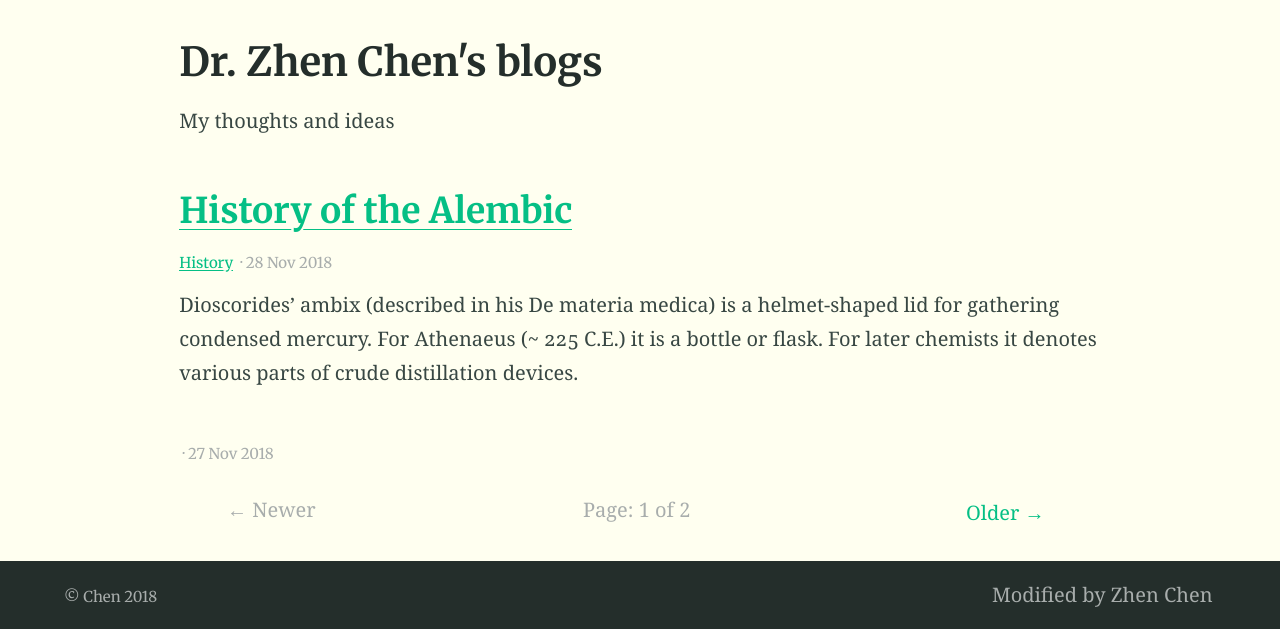
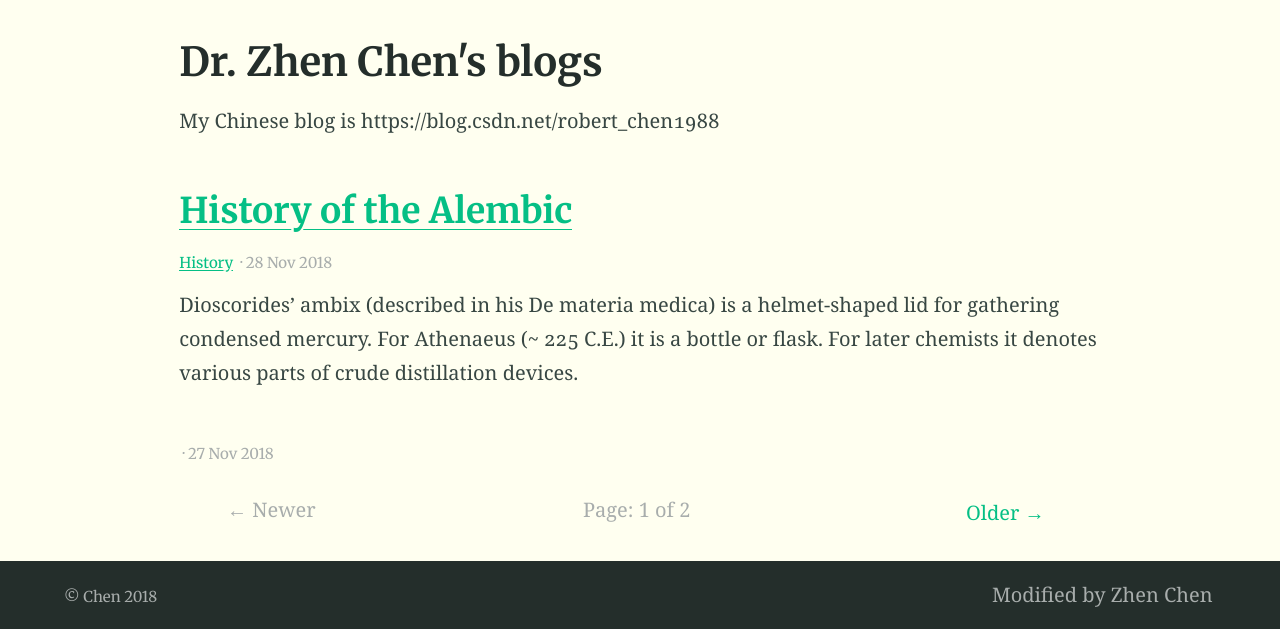
Before and after one commit to RobinChen121/robinchen121.github.io-12, a Jekyll site: the page built from blog/index.html, in a window 1280 px wide. Shown: the part 408-1037 px from the top of the page. Built offline with Jekyll 4.4.1, drawn with Linux system fonts in a browser that asks for light colours; the list of posts is cut into pages by our own code.

Commit message:
test blogs

```diff
--- a/_config.yml
+++ b/_config.yml
@@ -59,7 +59,7 @@ collections:
   posts:
     title: Dr. Zhen Chen's blogs # Needed for Siteleaf
     output: true
-    description: "My thoughts and ideas" # The post list page content
+    description: "My Chinese blog is https://blog.csdn.net/robert_chen1988" # The post list page content
     feature_text: |
       Welcome to the blog
     feature_image: "https://picsum.photos/2560/600?image=866"
```
